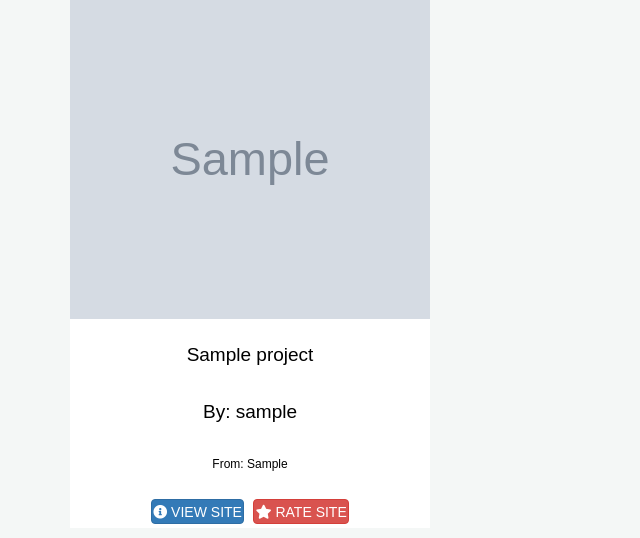
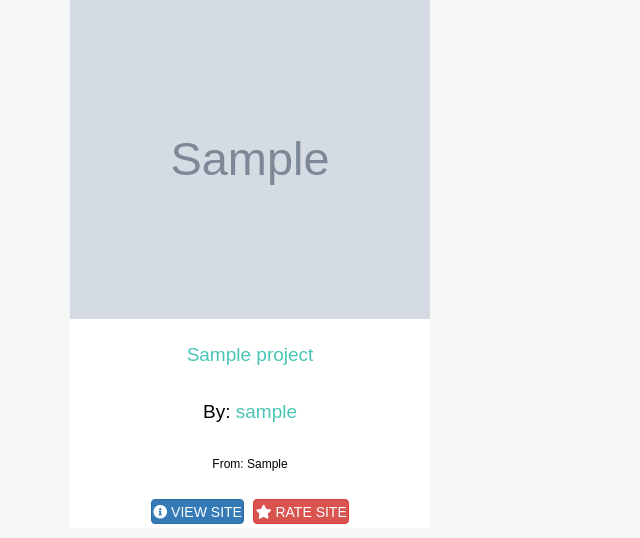
Before and after one commit to NyururuKelvin/awwardsApp, a Django app: page / in a window 1280 px wide. Shown: the part 1422-1960 px from the top of the page, without its empty margins (0-640 px from the left). Run offline with Django 3.2, Linux system fonts and the light colour scheme; tables that the repository leaves empty hold one stand-in row (values such as "Sample post"); grey boxes marked "Sample" are stand-in pictures; some libraries are stand-ins or nearby versions; some web fonts are replaced.

Commit message:
my commit add styling

```diff
--- a/projects/templates/project/index.html
+++ b/projects/templates/project/index.html
@@ -147,8 +147,8 @@
                     <div class="card-body">
                         <div class="box-info">
                             <div class="row">
-                                <h3><a href="" style="color: black;">{{project.title}}</a></h3>
-                                <h3 style="color: black;"> By: <a href="{% url 'profile' %}" style="color: black;">{{project.user.username}}</a></h3>
+                                <h3><a href="#">{{project.title}}</a></h3>
+                                <h3 style="color: black;"> By: <a href="{% url 'profile' %}">{{project.user.username}}</a></h3>
                                 <h6 class="float-right" style="color: black;">From: {{project.location}}</h6>
                                 <a style="padding: 1.5px; margin-bottom: 1%;" href="{{project.link}}" class="btn btn-primary"><i class="fas fa-info-circle"></i> VIEW SITE</a>
                                 <a style="padding: 1.5px; margin-bottom: 1%; margin-left: 5px;" href="{% url 'project' project.id %}" class="btn btn-danger"><i class="fa fa-star" aria-hidden="true"></i> RATE SITE</a>
```
